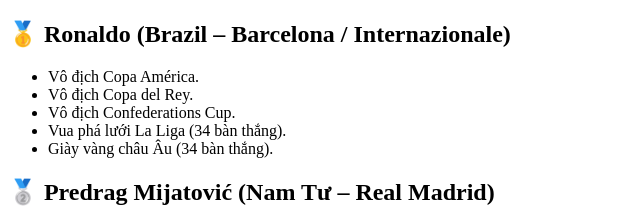
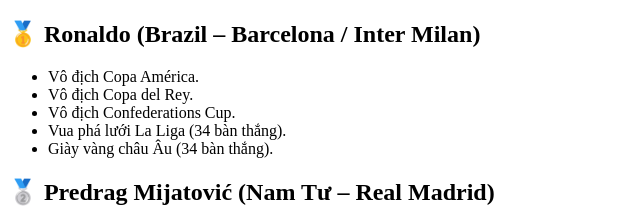
Before and after one commit to no-name-1988/Best-Player, a plain HTML site: page Ballon_d'Or_1997.html in a window 1280 px wide. Shown: the top 223 px of the page, 0-640 px from the left. Drawn offline with Linux system fonts and the light colour scheme.

Commit message:
Update Ballon_d'Or_1997.html

```diff
--- a/Ballon_d'Or_1997.html
+++ b/Ballon_d'Or_1997.html
@@ -7,7 +7,7 @@
 </head>
 <body>
 
-    <h2>🥇 Ronaldo (Brazil – Barcelona / Internazionale)</h2>
+    <h2>🥇 Ronaldo (Brazil – Barcelona / Inter Milan)</h2>
     <ul>
         <li>Vô địch Copa América.</li>
         <li>Vô địch Copa del Rey.</li>
```
